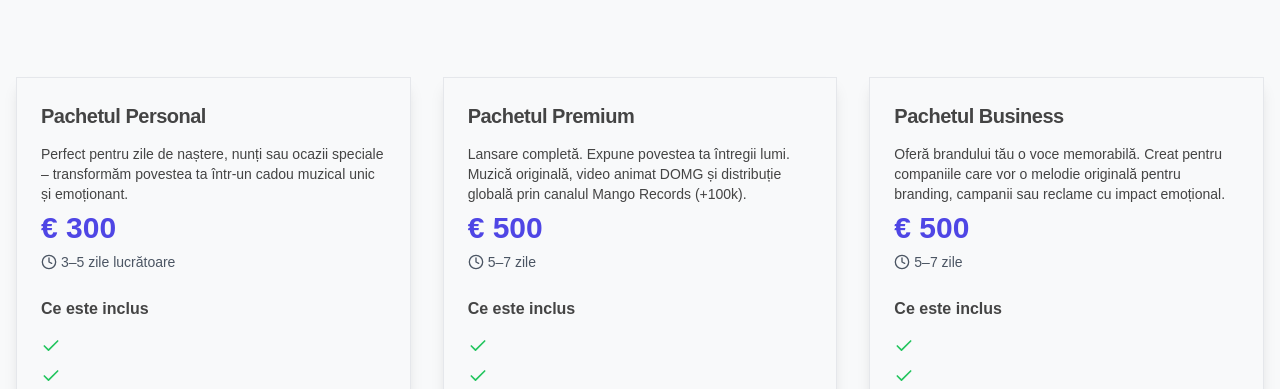
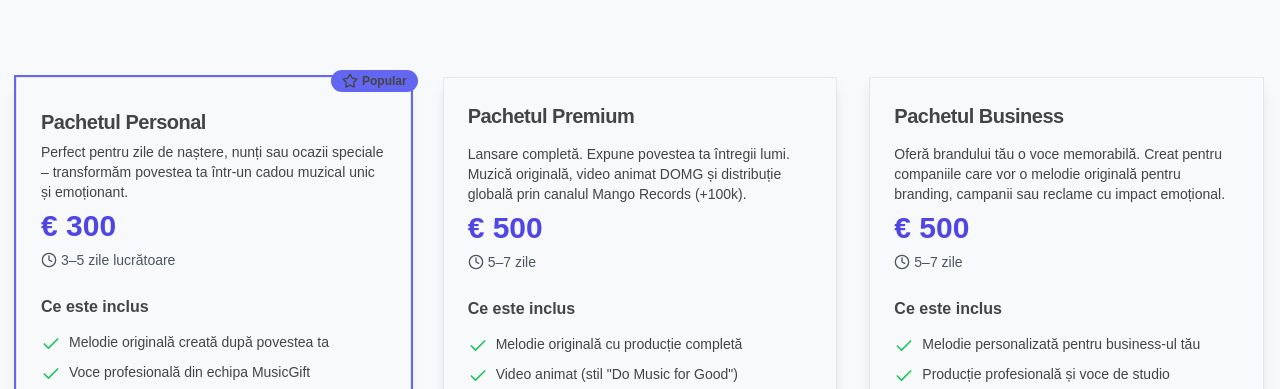
Before and after one commit to Ioioiog/musicgift-melody-maker, a React (Vite) app: page /packages in a window 1280 px wide. Shown: the part 411-800 px from the top of the page. Built offline with nearby package versions, Linux system fonts and the light colour scheme.

Commit message:
Fix type errors in PackageDetails and Packages
Fixes type errors related to missing properties `key` on `PackageInclude` and `is_popular` on `Package` in `PackageDetails.tsx` and `Packages.tsx`.

```diff
--- a/src/pages/PackageDetails.tsx
+++ b/src/pages/PackageDetails.tsx
@@ -75,10 +75,12 @@ const PackageDetails = () => {
                     {t(packageData.description_key)}
                   </CardDescription>
                 </div>
-                <Badge variant="secondary" className="ml-4">
-                  <Star className="w-4 h-4 mr-1" />
-                  Popular
-                </Badge>
+                {packageData.tag === 'popular' && (
+                  <Badge variant="secondary" className="ml-4">
+                    <Star className="w-4 h-4 mr-1" />
+                    Popular
+                  </Badge>
+                )}
               </div>
             </CardHeader>
             <CardContent>
@@ -98,7 +100,7 @@ const PackageDetails = () => {
                   {packageData.includes?.map((item, index) => (
                     <li key={index} className="flex items-start">
                       <Check className="w-5 h-5 text-green-500 mr-2 mt-0.5 flex-shrink-0" />
-                      <span>{t(item.key)}</span>
+                      <span>{t(item.include_key)}</span>
                     </li>
                   ))}
                 </ul>
--- a/src/pages/Packages.tsx
+++ b/src/pages/Packages.tsx
@@ -67,9 +67,9 @@ const Packages = () => {
               >
                 <Card className={`h-full transition-all duration-300 ${
                   hoveredCard === pkg.value ? 'shadow-xl scale-105' : 'shadow-lg'
-                } ${pkg.is_popular ? 'ring-2 ring-purple-500' : ''}`}>
+                } ${pkg.tag === 'popular' ? 'ring-2 ring-purple-500' : ''}`}>
                   <CardHeader className="relative">
-                    {pkg.is_popular && (
+                    {pkg.tag === 'popular' && (
                       <Badge className="absolute -top-2 -right-2 bg-purple-500 hover:bg-purple-600">
                         <Star className="w-4 h-4 mr-1" />
                         {t('popular', 'Popular')}
@@ -96,7 +96,7 @@ const Packages = () => {
                         {pkg.includes?.map((item, itemIndex) => (
                           <li key={itemIndex} className="flex items-start">
                             <Check className="w-5 h-5 text-green-500 mr-2 mt-0.5 flex-shrink-0" />
-                            <span className="text-sm">{t(item.key)}</span>
+                            <span className="text-sm">{t(item.include_key)}</span>
                           </li>
                         ))}
                       </ul>
```
